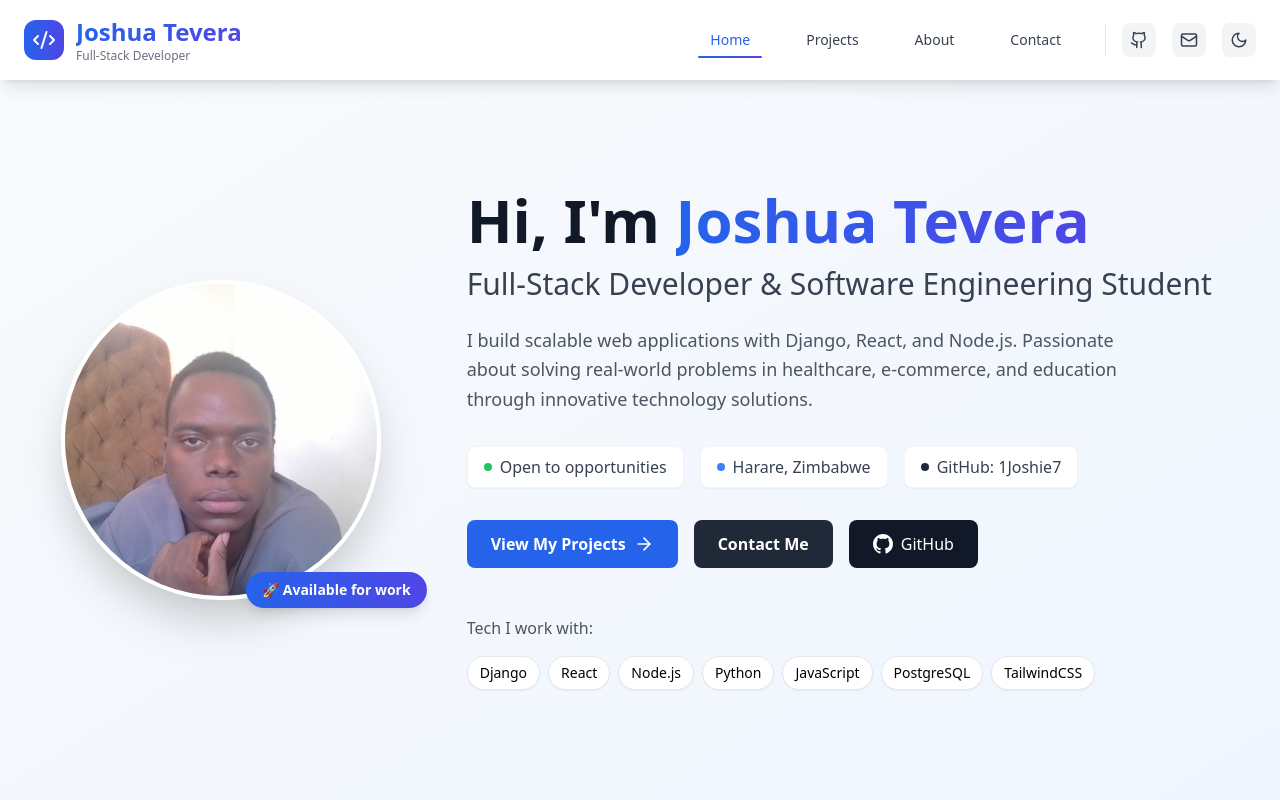
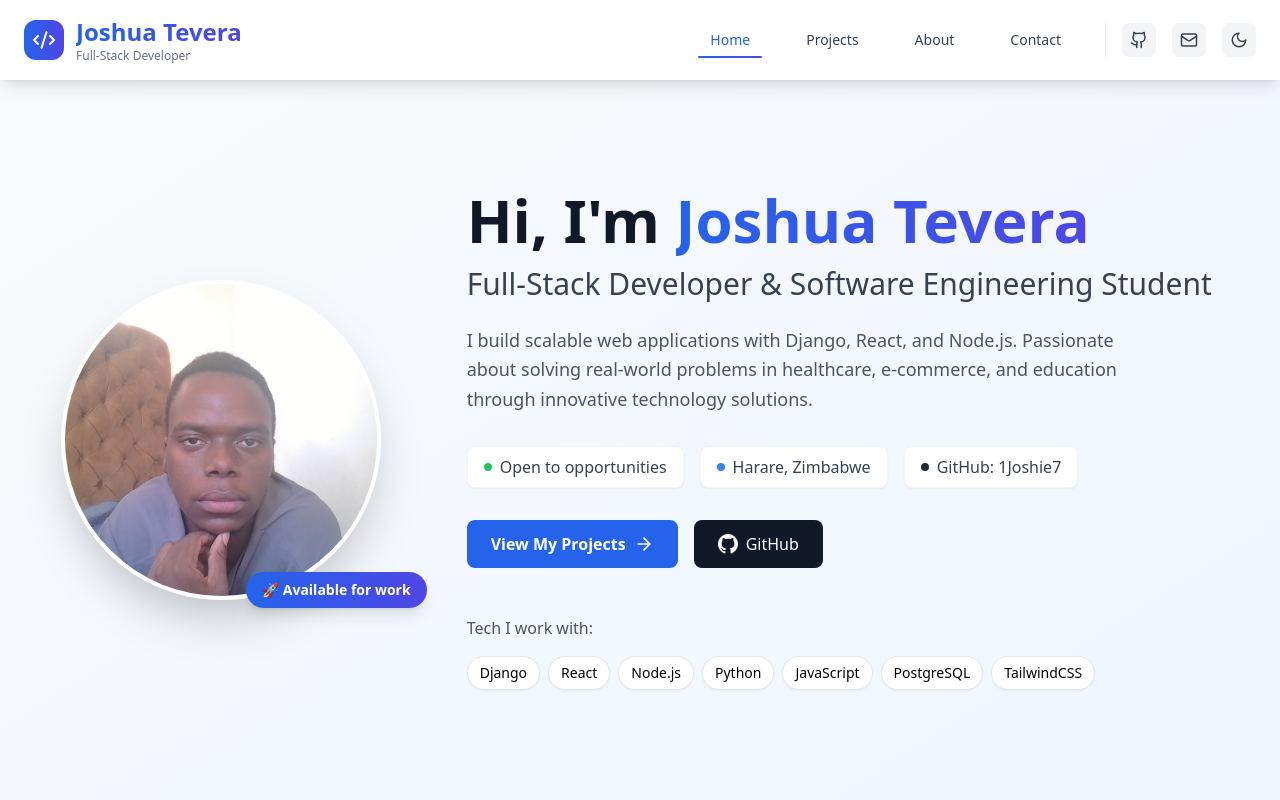
Before and after one commit to 1Joshie7/portifolio, a React (Vite) app in the folder joshua-portfolio/: page /#/ in a window 1280 px wide. Shown: the top 800 px of the page. Built offline with nearby package versions, Linux system fonts and the light colour scheme.

Commit message:
added ai exam marker youtube video and pics removed contact btn

```diff
--- a/joshua-portfolio/src/components/Hero.jsx
+++ b/joshua-portfolio/src/components/Hero.jsx
@@ -145,14 +145,6 @@ export default function Hero() {
                 <ArrowRight className="group-hover:translate-x-1 transition-transform duration-300" size={20} />
               </motion.a>
 
-              <motion.a
-                href="/contact"
-                className="btn-secondary flex items-center gap-2"
-                whileHover={{ scale: 1.05 }}
-                whileTap={{ scale: 0.98 }}
-              >
-                Contact Me
-              </motion.a>
 
               <motion.a
                 href={socialLinks.github}
```
